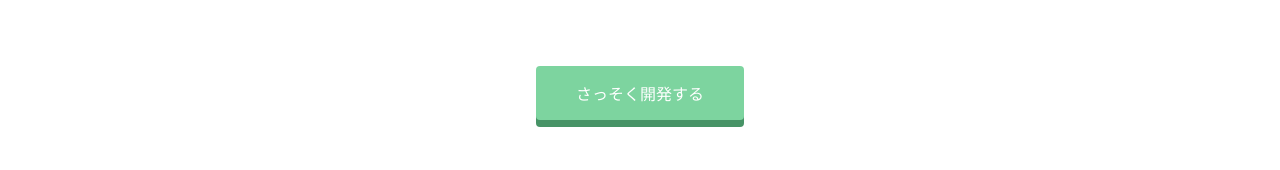
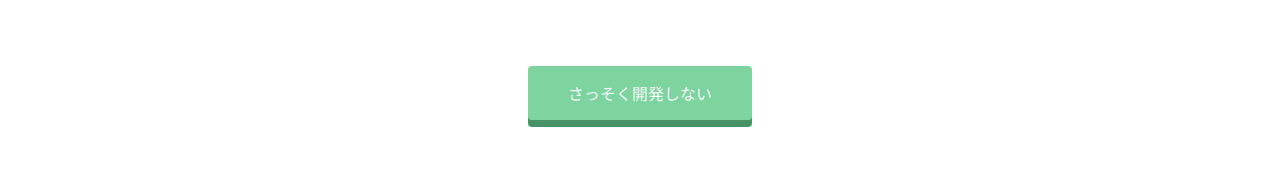
Before and after one commit to tsujino-reo/tsujino-reo.github.io, a plain HTML site: page index.html in a window 1280 px wide. Shown: the part 1426-1596 px from the top of the page. Drawn offline with Linux system fonts and the light colour scheme.

Commit message:
Update index.html

```diff
--- a/index.html
+++ b/index.html
@@ -77,7 +77,7 @@
         <h2>さぁ、あなたもProgateでプログラミングを学んでみませんか?</h2>
         <h3>Let's learn to code, learn to be creative!</h3>
       </div>
-      <span class="btn message">さっそく開発する</span>
+      <span class="btn message">さっそく開発しない</span>
     </div>
   </div>
   <footer>
```
